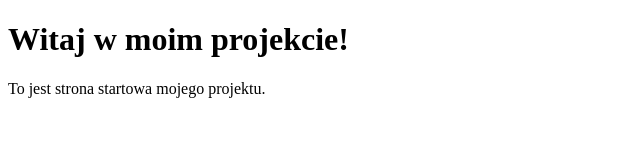
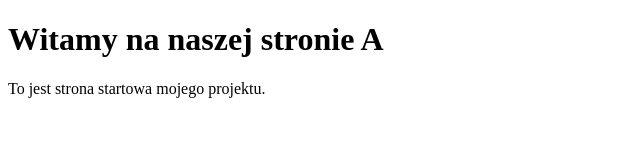
Before and after one commit to JakubStDro/Studia1, a website: page index.html in a window 1280 px wide. Shown: the whole page, without its empty margins (0-640 px from the left). Drawn offline with Linux system fonts and the light colour scheme.

Commit message:
Zmieniono nagłówek - wersja A

```diff
--- a/index.html
+++ b/index.html
@@ -4,7 +4,7 @@
  <title>Mój Projekt</title>
 </head>
 <body>
- <h1>Witaj w moim projekcie!</h1>
+<h1>Witamy na naszej stronie A</h1>
  <p>To jest strona startowa mojego projektu.</p>
 </body>
 </html>
```
